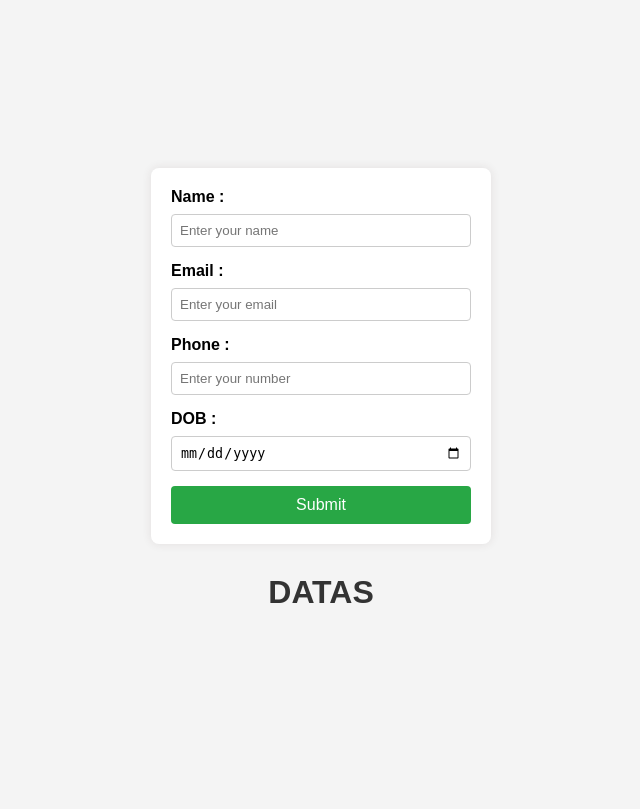
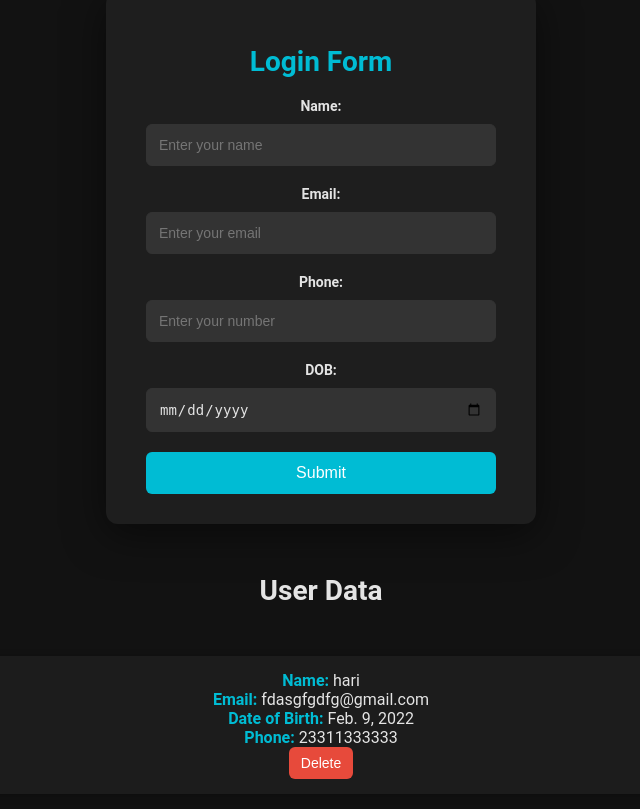
Before and after one commit to HARI7765/todo, a Django app: page / in a window 1280 px wide. Shown: the whole page, without its empty margins (319-959 px from the left). Before the commit the page ends 603 px from the top, so only its background shows below. Run offline with Django 5.2, Linux system fonts and the light colour scheme; data comes from the database, SQL or seed files in the repository; both versions use the stored data as it was after the commit.

Commit message:
completed

```diff
--- a/todo/app/urls.py
+++ b/todo/app/urls.py
@@ -3,6 +3,8 @@ from django.urls import path
 from . import views
 urlpatterns = [
     path('',views.main,name="main"),
+    path('delete_user/<int:user_id>/', views.delete_user, name='delete_user'),  # Delete user URL
+
 
 
 ]
--- a/todo/app/views.py
+++ b/todo/app/views.py
@@ -1,12 +1,29 @@
-from django.shortcuts import render
+from django.shortcuts import render, redirect, get_object_or_404
 from django.http import HttpResponse
 from .models import *
 
 # Create your views here.
 def main(request):
     if request.POST:
-        name=request.POST.get('name')
-        email=request.POST.get('email')
-        obj1=UserProfile(name=name,email=email)
+        name = request.POST.get('name')
+        email = request.POST.get('email')
+        phone = request.POST.get('phone')
+        dob = request.POST.get('dob')
+        obj1 = UserProfile(name=name, email=email, phone=phone, dob=dob)
         obj1.save()
-    return render(request,"main.html")
+
+    # Fetch all UserProfile objects
+    obj = UserProfile.objects.all()
+
+    # Correct the context: pass a dictionary
+    return render(request, "main.html", {"det": obj})
+
+def delete_user(request, user_id):
+    # Fetch the user object using the id passed from the URL
+    user_to_delete = get_object_or_404(UserProfile, id=user_id)
+
+    # Delete the object
+    user_to_delete.delete()
+
+    # Redirect back to the main page after deletion
+    return redirect('main')  # Make sure 'main' is the name of the URL fo
--- a/todo/templates/main.html
+++ b/todo/templates/main.html
@@ -6,13 +6,12 @@
     <title>Login</title>
     {% load static %}
     <link rel="stylesheet" href="{% static 'css/main.css' %}"> <!-- Link to external CSS -->
-</head>
-<body>
     <style>
         /* General body styling */
         body {
-    font-family: Arial, sans-serif;
-    background-color: #f4f4f4;
+            font-family: 'Roboto', sans-serif;
+            background-color: #121212;
+            color: #e4e4e4;
             margin: 0;
             padding: 0;
             display: flex;
@@ -20,22 +19,38 @@ body {
             align-items: center;
             height: 100vh;
             flex-direction: column;
+            text-align: center;
         }
 
         /* Login form container */
         .login {
-    background-color: #fff;
-    padding: 20px;
-    border-radius: 8px;
-    box-shadow: 0 0 10px rgba(65, 35, 35, 0.1);
-    width: 300px;
+            background-color: #1e1e1e;
+            padding: 30px 40px;
+            border-radius: 12px;
+            box-shadow: 0 10px 40px rgba(0, 0, 0, 0.5);
+            width: 350px;
+            transition: transform 0.3s ease;
+        }
+
+        .login:hover {
+            transform: translateY(-10px);
+        }
+
+        /* Form title */
+        .login h2 {
+            color: #00bcd4;
+            margin-bottom: 20px;
+            font-size: 28px;
+            font-weight: 700;
         }
 
         /* Form labels */
         .login label {
             display: block;
-    margin-bottom: 8px;
-    font-weight: bold;
+            margin-bottom: 10px;
+            font-weight: 600;
+            font-size: 14px;
+            color: #e4e4e4;
         }
 
         /* Form input fields */
@@ -44,63 +59,132 @@ body {
         .login input[type="number"],
         .login input[type="date"] {
             width: 100%;
-    padding: 8px;
-    margin-bottom: 15px;
-    border: 1px solid #ccc;
-    border-radius: 4px;
-    box-sizing: border-box;
+            padding: 12px;
+            margin-bottom: 20px;
+            border: 1px solid #333;
+            border-radius: 6px;
+            background-color: #333;
+            font-size: 14px;
+            color: #e4e4e4;
+            transition: border-color 0.3s ease;
+        }
+
+        .login input[type="text"]:focus,
+        .login input[type="email"]:focus,
+        .login input[type="number"]:focus,
+        .login input[type="date"]:focus {
+            border-color: #00bcd4;
+            outline: none;
         }
 
         /* Submit button */
         .login input[type="submit"] {
             width: 100%;
-    padding: 10px;
-    background-color: #28a745;
+            padding: 12px;
+            background-color: #00bcd4;
             color: white;
             border: none;
-    border-radius: 4px;
+            border-radius: 6px;
             cursor: pointer;
             font-size: 16px;
+            transition: background-color 0.3s ease;
         }
 
         .login input[type="submit"]:hover {
-    background-color: #218838;
+            background-color: #008c9e;
         }
 
         /* Data section styling */
         h1 {
-    margin-top: 30px;
-    color: #333;
+            margin-top: 50px;
+            color: #e4e4e4;
+            font-size: 28px;
         }
 
-p {
-    background-color: #fff;
-    padding: 10px;
-    border-radius: 4px;
-    box-shadow: 0 0 5px rgba(0, 0, 0, 0.1);
-    margin: 5px 0;
+        ul {
+            list-style: none;
+            padding: 0;
+            margin: 0;
+            width: 100%;
+            max-width: 800px;
+            margin-top: 30px;
         }
+
+        li {
+            background-color: #1c1c1c;
+            padding: 15px;
+            margin-bottom: 15px;
+            border-radius: 8px;
+            box-shadow: 0 2px 8px rgba(0, 0, 0, 0.3);
+        }
+
+        li strong {
+            color: #00bcd4;
+            font-weight: bold;
+        }
+
+        button {
+            background-color: #e74a3b;
+            color: white;
+            border: none;
+            padding: 8px 12px;
+            border-radius: 6px;
+            cursor: pointer;
+            font-size: 14px;
+            transition: background-color 0.3s ease;
+        }
+
+        button:hover {
+            background-color: #c13a2d;
+        }
+
+        /* No data found message */
+        .no-data {
+            text-align: center;
+            font-size: 18px;
+            color: #bbb;
+            margin-top: 20px;
+        }
+
     </style>
+</head>
+<body>
+
+    <!-- Login Form -->
     <div class="login">
+        <h2>Login Form</h2>
         <form method="POST">
             {% csrf_token %}
-            <label for="name">Name :</label>
+            <label for="name">Name:</label>
             <input type="text" id="name" name="name" required placeholder="Enter your name"><br>
-            <label for="email">Email :</label>
+            <label for="email">Email:</label>
             <input type="email" id="email" name="email" required placeholder="Enter your email"><br>
-            <label for="phone">Phone :</label>
+            <label for="phone">Phone:</label>
             <input type="number" id="Phone" name="phone" required placeholder="Enter your number"><br>
-            <label for="DOB">DOB :</label>
+            <label for="DOB">DOB:</label>
             <input type="date" id="DOB" name="dob" required placeholder="Enter your dob"><br>
             <input type="submit" value="Submit">
-
         </form>
     </div>
 
-    <h1>DATAS</h1>
-    {% for i in det %}
-    <p>{{ i.name }}</p>
-    <p>{{ i.email }}</p>
+    <!-- User Data Section -->
+    <h1>User Data</h1>
+    <ul>
+        {% for user in det %}
+            <li>
+                <strong>Name:</strong> {{ user.name }} <br>
+                <strong>Email:</strong> {{ user.email }} <br>
+                <strong>Date of Birth:</strong> {{ user.dob }} <br>
+                <strong>Phone:</strong> {{ user.phone }} <br>
+                <form method="POST" action="{% url 'delete_user' user.id %}" style="display:inline;">
+                    {% csrf_token %}
+                    <button type="submit">Delete</button>
+                </form>
+            </li>
+        {% empty %}
+            <li class="no-data">No users found.</li>
         {% endfor %}
+    </ul>
+
 </body>
 </html>
```
Also changed, not shown: todo/db.sqlite3. Lines whose indentation alone changed are shown as unchanged.
